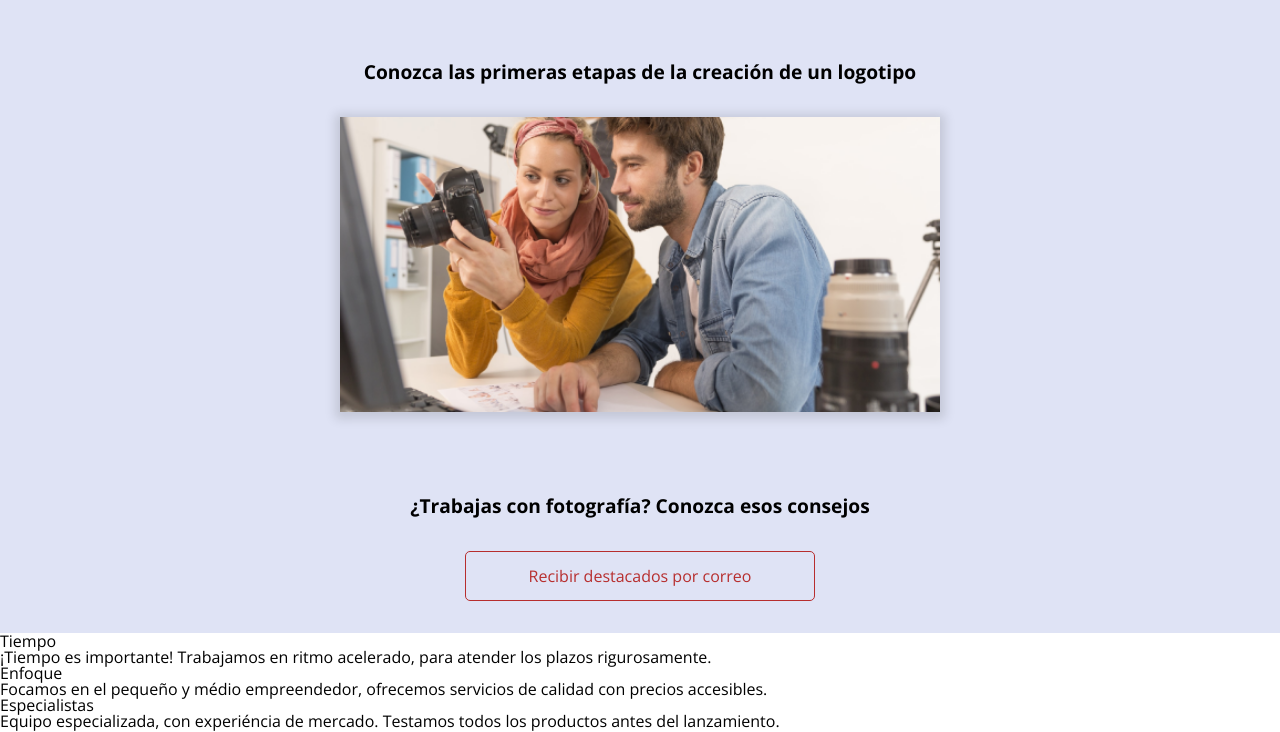
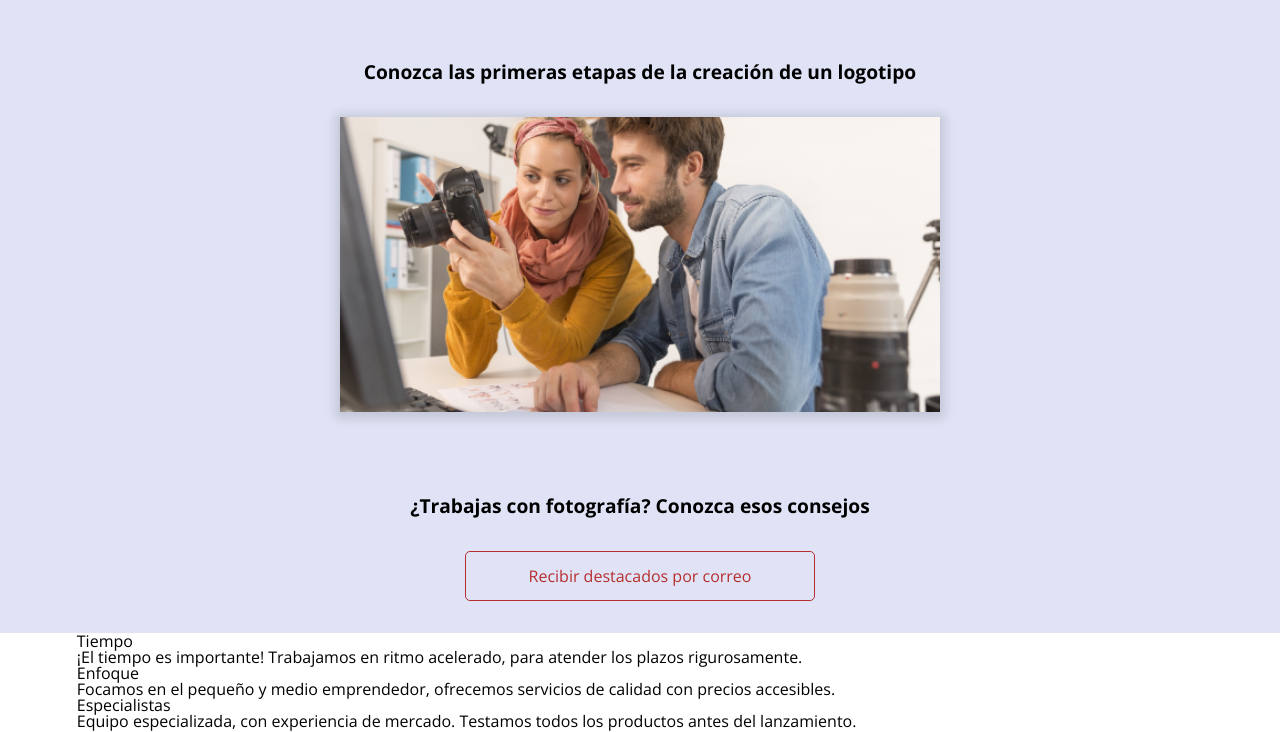
Before and after one commit to LetyWood/layout-responsive, a plain HTML site: page index.html in a window 1280 px wide. Shown: the part 819-1551 px from the top of the page. Drawn offline with nearby package versions, Linux system fonts and the light colour scheme.

Commit message:
diferemciales2

```diff
--- a/index.html
+++ b/index.html
@@ -47,19 +47,19 @@
             </figure>
           </a><a href="" class="destacados__boton boton">Recibir destacados por correo</a>
         </section>
-        <section class="diferenciales__items">
+        <section class="diferenciales container">
                 <ul class="diferenciales__lista">
-              <li class="diferenciales__items">
+                    <li class="diferenciales__item">
                         <h2 class="item__titulo">Tiempo</h2>
-                  <p class="item__texto">¡Tiempo es importante! Trabajamos en ritmo acelerado, para atender los plazos rigurosamente.</p>
+                        <p class="item__texto">¡El tiempo es importante! Trabajamos en ritmo acelerado, para atender los plazos rigurosamente.</p>
                     </li>
-              <li class="diferenciales__items">
+                    <li class="diferenciales__item">
                         <h2 class="item__titulo">Enfoque</h2>
-                  <p class="item__texto">Focamos en el pequeño y médio empreendedor, ofrecemos servicios de calidad con precios accesibles.</p>
+                        <p class="item__texto">Focamos en el pequeño y medio emprendedor, ofrecemos servicios de calidad con precios accesibles.</p>
                     </li>
-              <li class="diferenciales__items">
+                    <li class="diferenciales__item">
                         <h2 class="item__titulo">Especialistas</h2>
-                  <p class="item__texto">Equipo especializada, con experiéncia de mercado. Testamos todos los productos antes del lanzamiento.</p>
+                        <p class="item__texto">Equipo especializada, con experiencia de mercado. Testamos todos los productos antes del lanzamiento.</p>
                     </li>
                 </ul>
         </section>
```
Lines whose indentation alone changed are shown as unchanged.
